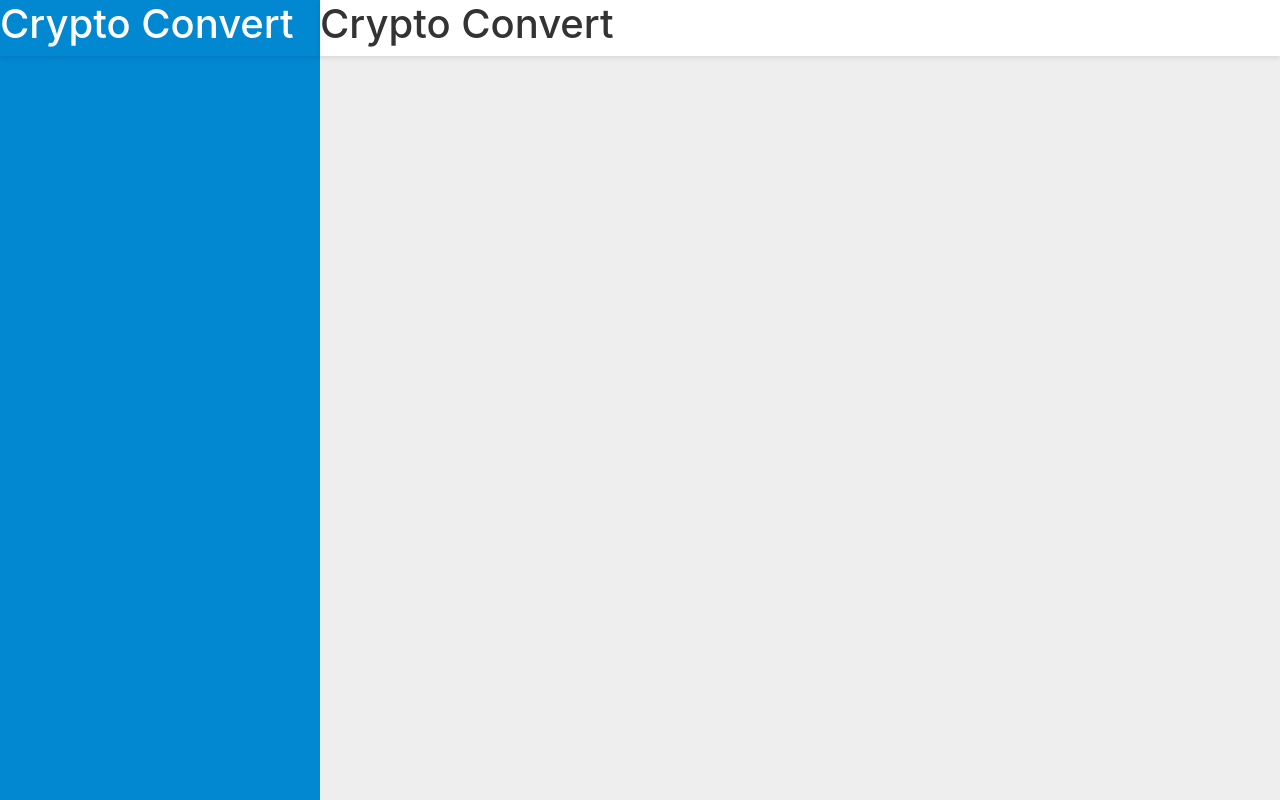
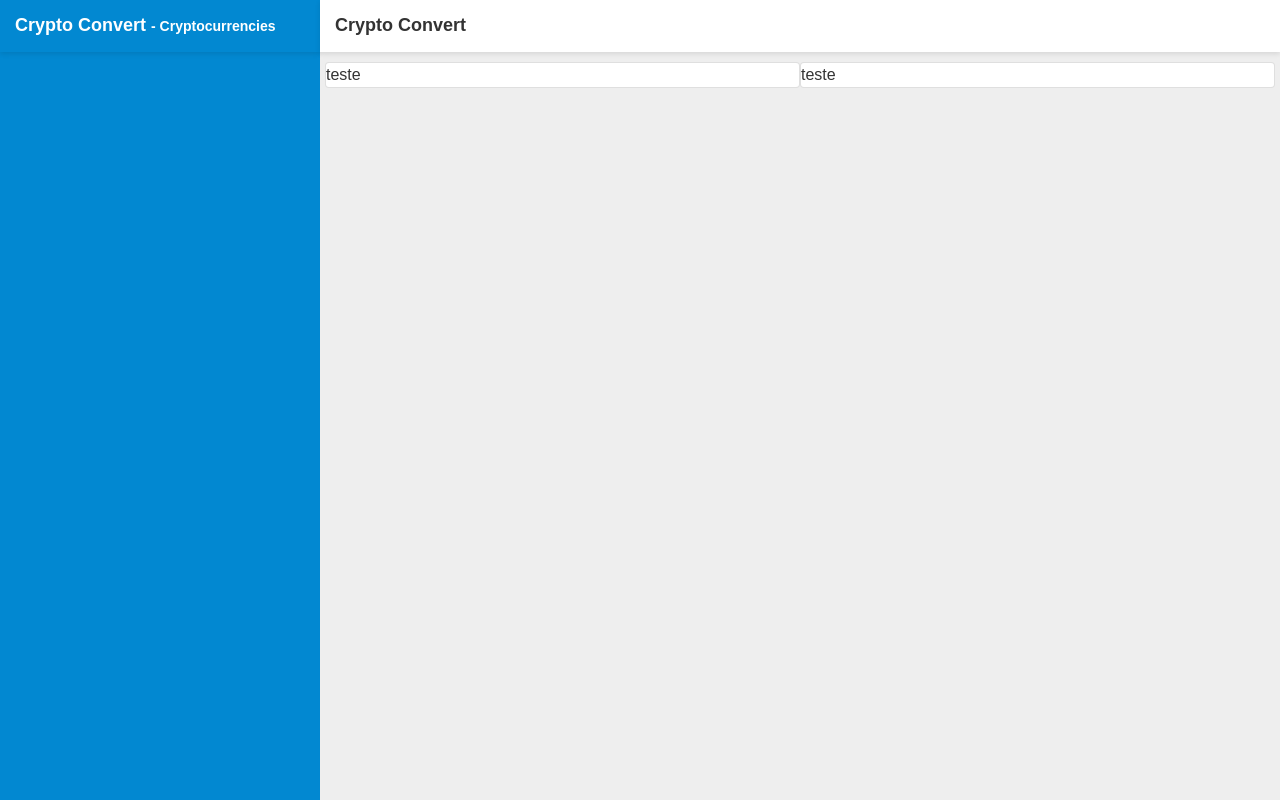
Before and after one commit to ricardojrgpimentel/multitools, a React app: page / in a window 1280 px wide. Built offline with nearby package versions, Linux system fonts and the light colour scheme; a web font is replaced by a local one.

Commit message:
moved contents to individual components & created layout

```diff
--- /dev/null
+++ b/src/components/Body/index.js
@@ -0,0 +1,27 @@
+import React from 'react'
+
+class Body extends React.Component{
+    render(){
+        return(
+            <div className="col-md-9 body">
+                <header className='header h-white'>
+                <h1 className="site-title">Crypto Convert</h1>
+                </header>
+                <div className="row row-no-padding row-col-no-padding main-content">
+                <div className="col-md-6">
+                    <div className="card">
+                    teste
+                    </div>
+                </div>
+                <div className="col-md-6">
+                    <div className="card">
+                    teste
+                    </div>
+                </div>
+                </div>
+            </div>
+        )
+    }
+}
+
+export default Body
--- a/src/components/Main/index.js
+++ b/src/components/Main/index.js
@@ -2,6 +2,8 @@ import React, { Component } from 'react'
 import { bindActionCreators } from 'redux'
 import { connect } from 'react-redux'
 import * as cryptoContentActions from '../../actions/cryptoContentActions'
+import Sidebar from '../Sidebar'
+import Body from '../Body'
 
 class Main extends Component {
 
@@ -20,17 +22,9 @@ class Main extends Component {
     return (
       <div className="App">
         <div className="container-fluid">
-          <div className="row">
-            <div className="col-md-3 sidebar">
-              <header className='header h-blue'>
-                <h1 className="site-title">Crypto Convert</h1>
-              </header>
-            </div>
-            <div className="col-md-9">
-            <header className='header h-white'>
-              <h1 className="site-title">Crypto Convert</h1>
-            </header>
-            </div>
+          <div className="row row-col-no-padding">
+            <Sidebar />
+            <Body />
           </div>
         </div>
       </div>
--- /dev/null
+++ b/src/components/Sidebar/index.js
@@ -0,0 +1,15 @@
+import React from 'react'
+
+class Sidebar extends React.Component{
+    render(){
+        return (
+            <div className="col-md-3 sidebar">
+                <header className='header h-blue'>
+                <h1 className="site-title">Crypto Convert <span className='site-subtitle'> - Cryptocurrencies</span></h1>
+                </header>
+            </div>
+        )
+    }
+}
+
+export default Sidebar
--- a/src/sass/_base.sass
+++ b/src/sass/_base.sass
@@ -1,24 +1,43 @@
+@import url('https://fonts.googleapis.com/css?family=Lekton:400,700')
+
 $Green: #43A047
 $Blue: #0288D1
 $White: #fff
+$break-xl: 1140px
+$break-lg: 960px
+$break-md: 720px
+$break-sm: 540px
 
 // remove paddings
-[class*="col-"]
+.row-col-no-padding > [class*="col-"]
   padding-left: 0 !important
   padding-right: 0 !important
+
+.row-no-padding
+  margin-left: 0 !important
+  margin-right: 0 !important
 
 .App
   background-color: #eee
   height: 100%
   min-height: 100vh
   color: #333
+  font-family: 'Lekton', sans-serif
 
 header.header
   background-color: $Green
   display: flex
   align-items: center
+  padding: 15px
   box-shadow: 0 2px 5px 0 rgba(0,0,0,.10)
   &.h-blue
     background-color: $Blue
   &.h-white
     background-color: $White
+
+.site-title
+  font-size: 18px
+  font-weight: bold
+  margin: 0
+  & span
+    font-size: 14px
--- /dev/null
+++ b/src/sass/_content.sass
@@ -0,0 +1,2 @@
+.main-content
+ padding: 10px 5px
--- a/src/sass/_sidebar.sass
+++ b/src/sass/_sidebar.sass
@@ -3,3 +3,6 @@
 	color: white
 	height: 100%
 	min-height: 100vh
+	@media screen and (max-width: $break-md)
+		height: 100%
+		min-height: 100%
--- a/src/sass/main.sass
+++ b/src/sass/main.sass
@@ -1,2 +1,3 @@
 @import 'base'
 @import 'sidebar'
+@import 'content'
```
Also changed, not shown: src/sass/main.css.
